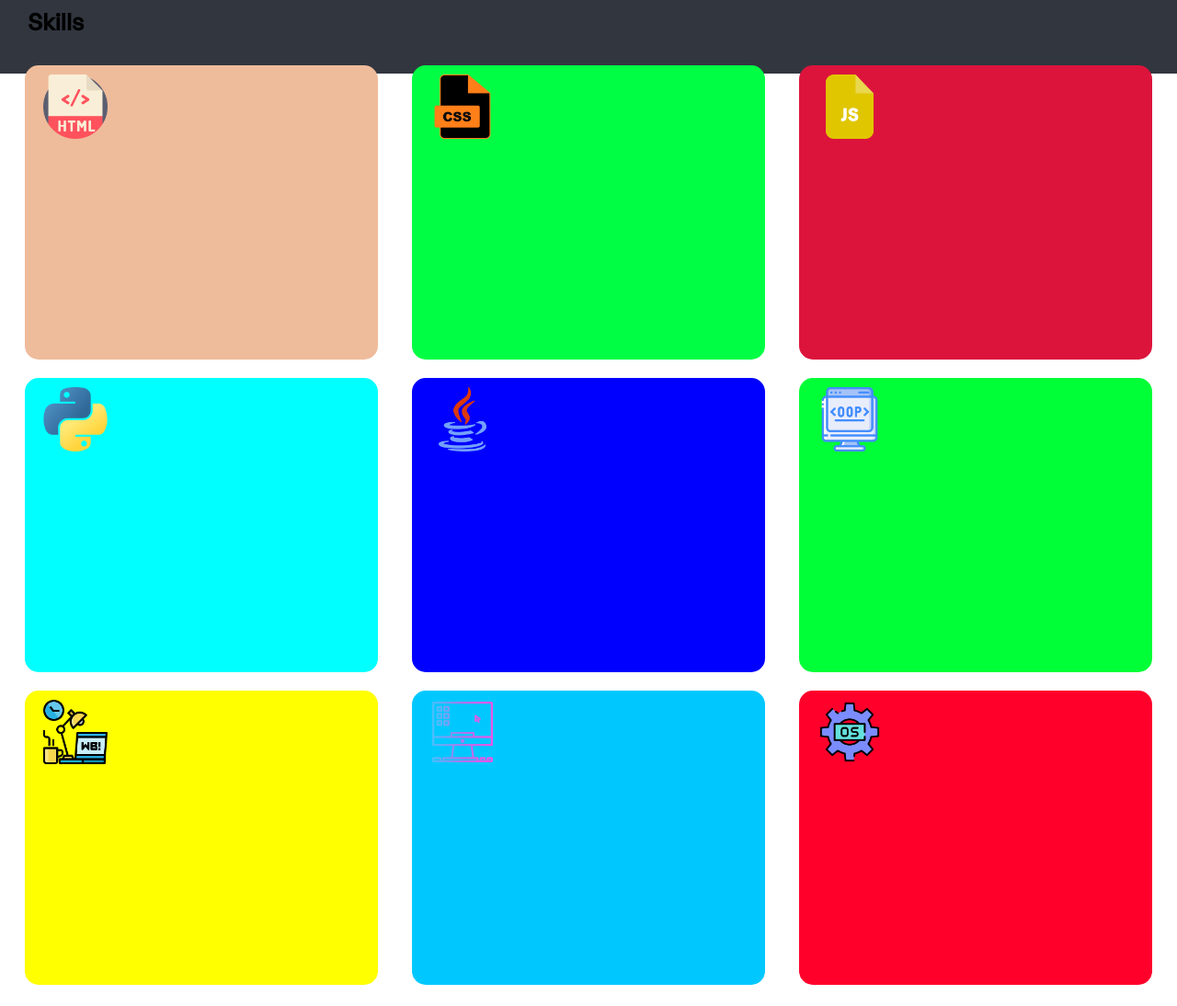
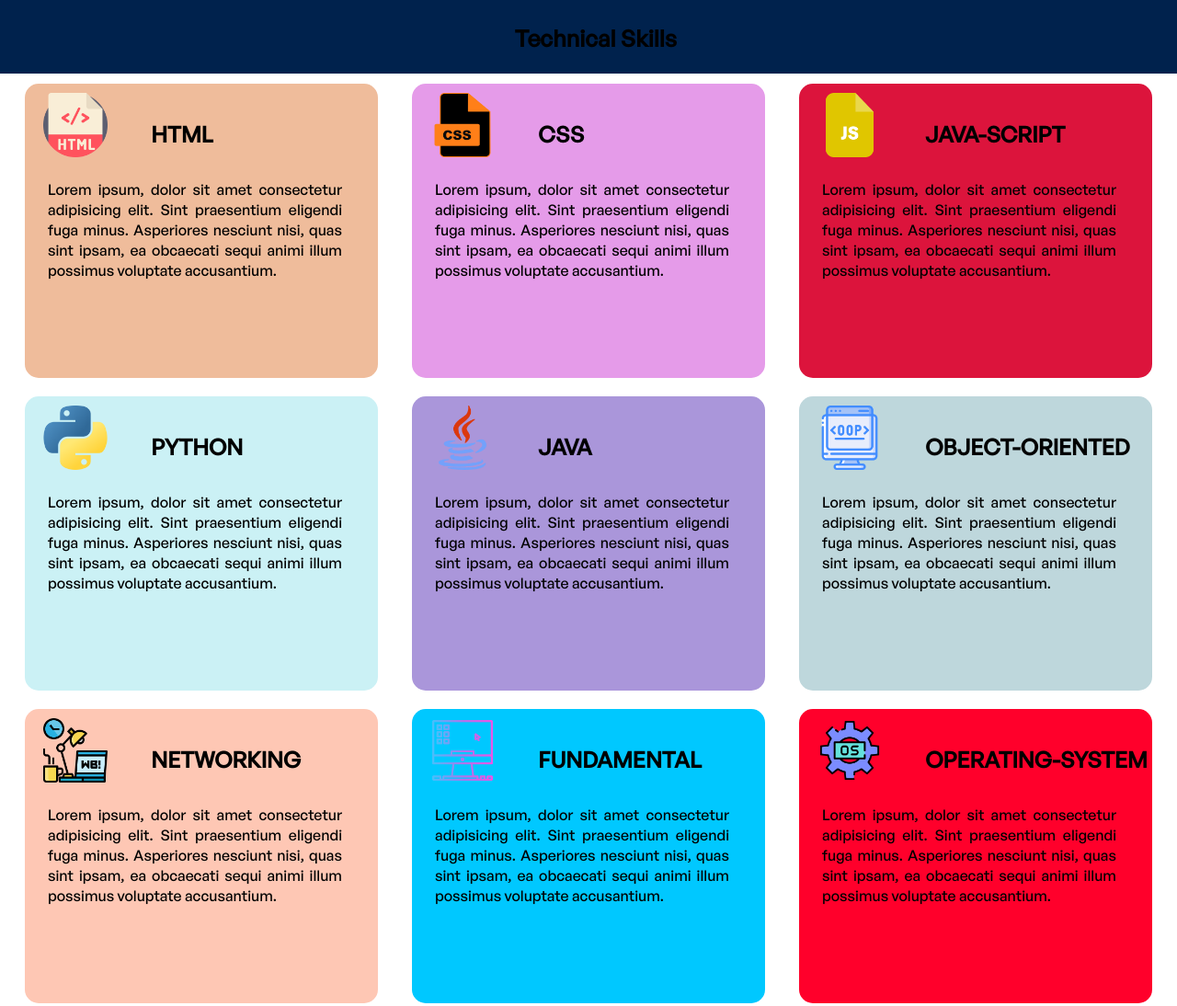
Before and after one commit to Nitesh-Singh-09/Portfolio, a plain HTML site: page index.html in a window 1280 px wide. Shown: the part 720-1814 px from the top of the page at 92% size. Drawn offline with nearby package versions, Linux system fonts and the light colour scheme.

Commit message:
Change bg of home and logo

```diff
--- a/index.html
+++ b/index.html
@@ -20,10 +20,10 @@
         <!-- Content inside navigation bar. -->
         <div id="nav">
           <a href="#">Home</a>
-          <a href="#">About</a>
+          <a href="#aboutContent">About</a>
           <a href="#">Skills</a>
-          <a href="#">Project</a>
-          <a href="#">Open Source</a>
+          <!-- <a href="#">Project</a>
+          <a href="#">Open Source</a> -->
           <a href="#">Contact me</a>
         </div>
         <!-- Content inside navigation bar END. -->
@@ -58,37 +58,108 @@
         </div>
         <!-- more about section end -->
         <!-- icons end -->
-        <h2 class="skill">Skills</h2>
-        <div id="skills">
+        <h2 class="skill">Technical Skills</h2>
+        <div id="Technical_Skill">
           <div id="HTML">
             <img class="uniImg" src="Media/Images/html.png" alt="" />
+            <div class="skill-type"><h2>HTML</h2></div>
+            <p class="para-skill">
+              Lorem ipsum, dolor sit amet consectetur adipisicing elit. Sint
+              praesentium eligendi fuga minus. Asperiores nesciunt nisi, quas
+              sint ipsam, ea obcaecati sequi animi illum possimus voluptate
+              accusantium.
+            </p>
           </div>
+
           <div id="CSS">
             <img class="uniImg" src="Media/Images/css.png" alt="" />
+            <div class="skill-type"><h2>CSS</h2></div>
+            <p class="para-skill">
+              Lorem ipsum, dolor sit amet consectetur adipisicing elit. Sint
+              praesentium eligendi fuga minus. Asperiores nesciunt nisi, quas
+              sint ipsam, ea obcaecati sequi animi illum possimus voluptate
+              accusantium.
+            </p>
           </div>
+
           <div id="JS">
             <img class="uniImg" src="Media/Images/js.png" alt="" />
+            <div class="skill-type"><h2>JAVA-SCRIPT</h2></div>
+            <p class="para-skill">
+              Lorem ipsum, dolor sit amet consectetur adipisicing elit. Sint
+              praesentium eligendi fuga minus. Asperiores nesciunt nisi, quas
+              sint ipsam, ea obcaecati sequi animi illum possimus voluptate
+              accusantium.
+            </p>
           </div>
+
           <div id="PYTHON">
             <img class="uniImg" src="Media/Images/python.png" alt="" />
+            <div class="skill-type"><h2>PYTHON</h2></div>
+            <p class="para-skill">
+              Lorem ipsum, dolor sit amet consectetur adipisicing elit. Sint
+              praesentium eligendi fuga minus. Asperiores nesciunt nisi, quas
+              sint ipsam, ea obcaecati sequi animi illum possimus voluptate
+              accusantium.
+            </p>
           </div>
+
           <div id="JAVA">
             <img class="uniImg" src="Media/Images/java.png" alt="" />
+            <div class="skill-type"><h2>JAVA</h2></div>
+            <p class="para-skill">
+              Lorem ipsum, dolor sit amet consectetur adipisicing elit. Sint
+              praesentium eligendi fuga minus. Asperiores nesciunt nisi, quas
+              sint ipsam, ea obcaecati sequi animi illum possimus voluptate
+              accusantium.
+            </p>
           </div>
+
           <div id="OOPS">
             <img class="uniImg" src="Media/Images/oops.png" alt="" />
+            <div class="skill-type"><h2>OBJECT-ORIENTED</h2></div>
+            <p class="para-skill">
+              Lorem ipsum, dolor sit amet consectetur adipisicing elit. Sint
+              praesentium eligendi fuga minus. Asperiores nesciunt nisi, quas
+              sint ipsam, ea obcaecati sequi animi illum possimus voluptate
+              accusantium.
+            </p>
           </div>
+
           <div id="NETWORKING">
             <img class="uniImg" src="Media/Images/network.png" alt="" />
+            <div class="skill-type"><h2>NETWORKING</h2></div>
+            <p class="para-skill">
+              Lorem ipsum, dolor sit amet consectetur adipisicing elit. Sint
+              praesentium eligendi fuga minus. Asperiores nesciunt nisi, quas
+              sint ipsam, ea obcaecati sequi animi illum possimus voluptate
+              accusantium.
+            </p>
           </div>
+
           <div id="FUNDAMENTAL">
             <img class="uniImg" src="Media/Images/computer.png" alt="" />
+            <div class="skill-type"><h2>FUNDAMENTAL</h2></div>
+            <p class="para-skill">
+              Lorem ipsum, dolor sit amet consectetur adipisicing elit. Sint
+              praesentium eligendi fuga minus. Asperiores nesciunt nisi, quas
+              sint ipsam, ea obcaecati sequi animi illum possimus voluptate
+              accusantium.
+            </p>
           </div>
+
           <div id="OS">
             <img
               class="uniImg"
               src="Media/Images/operating-system.png"
               alt="" />
+            <div class="skill-type"><h2>OPERATING-SYSTEM</h2></div>
+            <p class="para-skill">
+              Lorem ipsum, dolor sit amet consectetur adipisicing elit. Sint
+              praesentium eligendi fuga minus. Asperiores nesciunt nisi, quas
+              sint ipsam, ea obcaecati sequi animi illum possimus voluptate
+              accusantium.
+            </p>
           </div>
         </div>
         <div id="aboutContent">
@@ -117,7 +188,6 @@
           </div>
         </div>
       </div>
-      <!-- Home Section End -->
     </div>
   </body>
 </html>
--- a/style.css
+++ b/style.css
@@ -20,10 +20,9 @@ body {
 /* Main section in which whole page is design. */
 #main {
   width: 100%;
-  /* height: 100vh; */
 }
 #navigationBar {
-  background-color: #a5dd9b;
+  background-color: #41c9e2;
   height: 4vw;
   width: 100%;
   position: fixed;
@@ -39,7 +38,7 @@ body {
 }
 #navigationBar #logo {
   position: relative;
-  color: white;
+  color: #ff204e;
   text-decoration: none;
   left: 8vw;
   top: 1vw;
@@ -53,12 +52,12 @@ body {
   transition: 0.3s;
 }
 #navigationBar #nav a:hover {
-  color: #0ef;
+  color: black;
 }
 #Home {
   height: 100vh;
   width: 100%;
-  background-color: #31363f;
+  background-color: #00224d;
   position: absolute;
 }
 #homeContent {
@@ -103,7 +102,7 @@ body {
   position: relative;
   display: inline-block;
   /* border: 1px solid red; */
-  bottom: 6vw;
+  bottom: 12vw;
 }
 #aboutme a {
   display: inline-block;
@@ -130,11 +129,11 @@ body {
   height: 50vh;
 }
 .skill {
-  margin-top: 20px;
-  margin-left: 30px;
+  margin-left: 28%;
   font-size: 25px;
+  font-weight: 900;
 }
-#skills {
+#Technical_Skill {
   width: 100%;
   display: flex;
   flex-wrap: wrap;
@@ -142,24 +141,40 @@ body {
   /* border: 2px solid red; */
   margin: 20px 0;
 }
-#HTML {
-  width: 30vw;
-  height: 40vh;
-  background-color: #efbc9b;
-  margin: 10px;
-  /* border: 2px solid red; */
-  border-radius: 15px;
+.skill {
+  margin-top: 70px;
+  display: inline-block;
 }
 .uniImg {
   width: 70px;
   margin-left: 20px;
   margin-top: 10px;
 }
+.para-skill {
+  margin-left: 25px;
+  text-align: justify;
+  width: 25vw;
+}
+.skill-type {
+  display: inline-block;
+  padding: 17px;
+  position: relative;
+  bottom: 16px;
+  left: 27px;
+}
+#HTML {
+  width: 30vw;
+  height: 40vh;
+  background-color: #efbc9b;
+  margin: 10px;
+  border-radius: 15px;
+}
+
 #CSS {
   margin: 10px;
   width: 30vw;
   height: 40vh;
-  background-color: rgb(0, 255, 68);
+  background-color: #e59be9;
   border-radius: 15px;
 }
 
@@ -174,29 +189,30 @@ body {
   margin: 10px;
   width: 30vw;
   height: 40vh;
-  background-color: aqua;
+  background-color: #cbf1f5;
   border-radius: 15px;
 }
 #JAVA {
   margin: 10px;
   width: 30vw;
   height: 40vh;
-  background-color: blue;
+  background-color: #aa96da;
   border-radius: 15px;
 }
 #OOPS {
   margin: 10px;
   width: 30vw;
   height: 40vh;
-  background-color: rgb(0, 255, 55);
+  background-color: #bed7dc;
   border-radius: 15px;
 }
 #NETWORKING {
   margin: 10px;
   width: 30vw;
   height: 40vh;
-  background-color: yellow;
+  background-color: #fec7b4;
   border-radius: 15px;
+  /* position: relative; */
 }
 #FUNDAMENTAL {
   margin: 10px;
@@ -219,6 +235,14 @@ body {
 .img1 {
   width: 70vw;
   height: 50vh;
+}
+#Prof_Skill #creativity {
+  border: 5px solid aqua;
+  border-left: 5px solid black;
+  width: 8vw;
+  height: 8vw;
+  border-radius: 50%;
+  text-align: center;
 }
 #aboutContent #contenet {
   /* border: 1px solid red; */
@@ -252,3 +276,33 @@ body {
 #aboutMore a {
   text-decoration: none;
 }
+
+input {
+  border: 1px solid red;
+  border-radius: 15px;
+  position: relative;
+  left: 30px;
+  width: 70%;
+  margin: 5px;
+  height: 5vh;
+  text-align: center;
+}
+textarea {
+  position: relative;
+  left: 4vw;
+}
+.submit {
+  width: 8vw;
+  border: 3px solid white;
+  border-radius: 12px;
+  font-size: 20px;
+
+  position: relative;
+  left: 8vw;
+  transition: 2s;
+}
+.submit:hover {
+  background-color: #fc819e;
+  border: 3px solid crimson;
+  cursor: pointer;
+}
```
